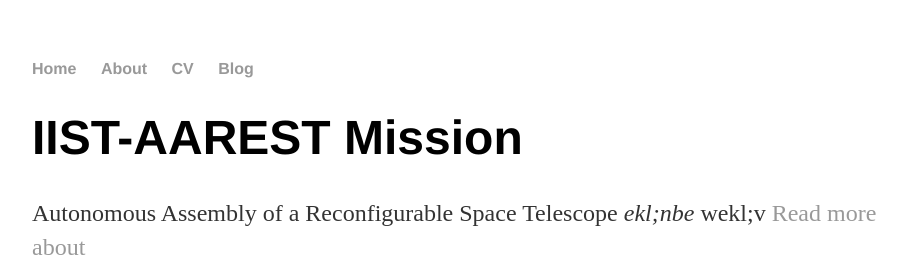
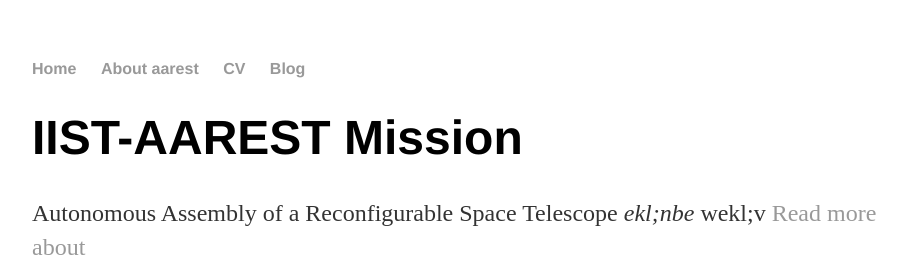
Before and after one commit to IIST-AAREST/homepage, a Jekyll site: the page built from index.html, in a window 1280 px wide. Shown: the top 257 px of the page, without its empty margins (160-1067 px from the left). Built offline with Jekyll 4.4.1, drawn with Linux system fonts in a browser that asks for light colours.

Commit message:
Update default.html

```diff
--- a/_layouts/default.html
+++ b/_layouts/default.html
@@ -8,7 +8,7 @@
 			<nav>
 	    		<ul>
 	        		<li><a href="/">Home</a></li>
-		        	<li><a href="/about">About</a></li>
+		        	<li><a href="/about">About aarest</a></li>
 	        		<li><a href="/cv">CV</a></li>
 	        		<li><a href="/blog">Blog</a></li>
 	    		</ul>
```
